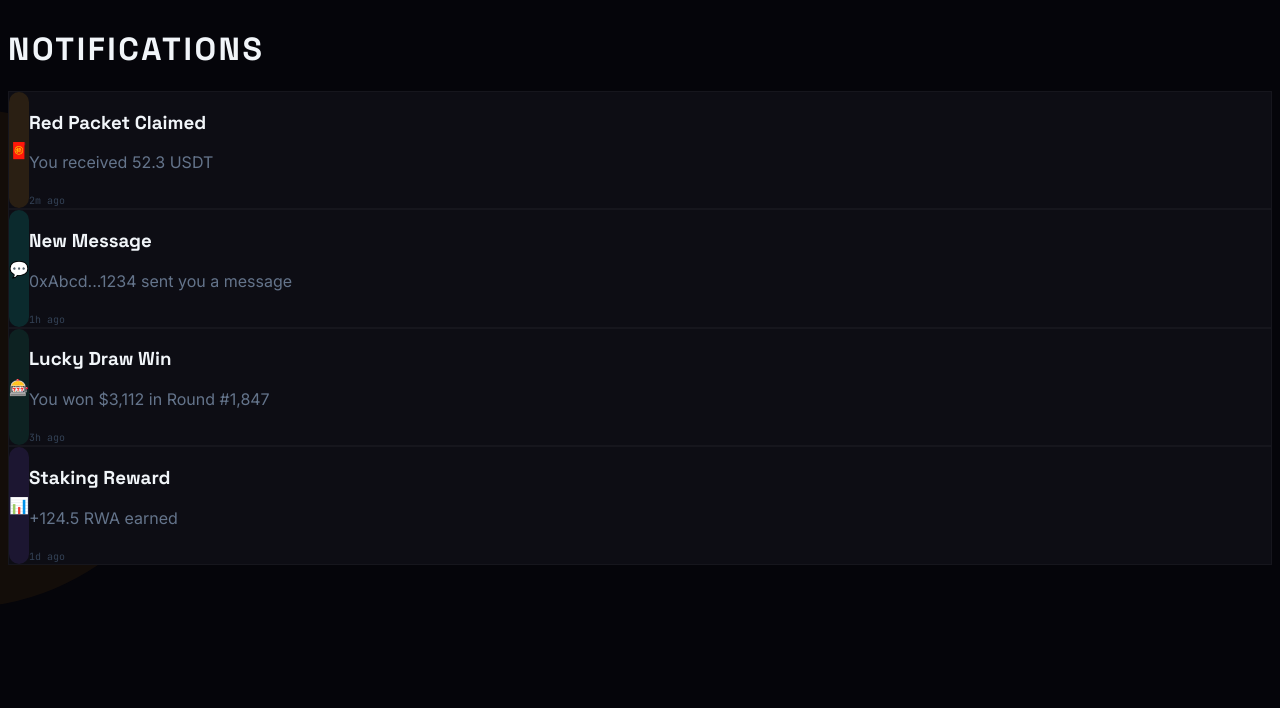
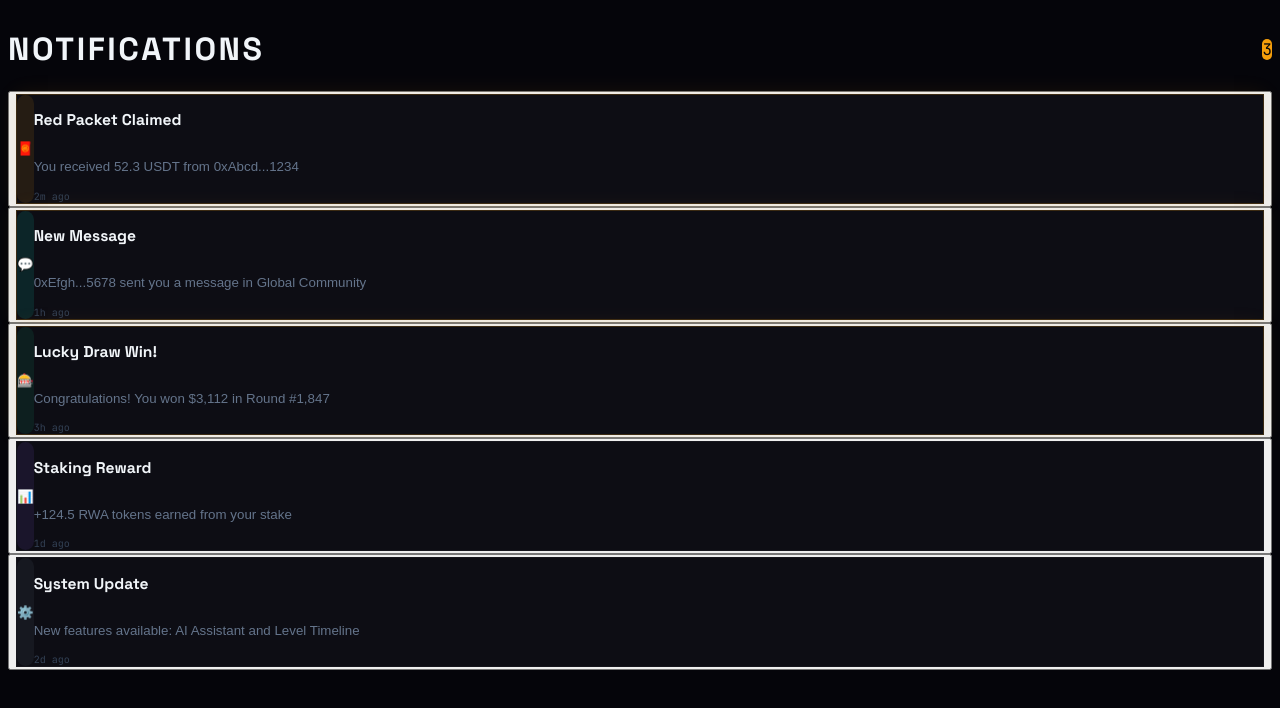
Before and after one commit to wx6668888/rwa-defi-chat, a Next.js app: page /notifications in a window 1280 px wide. Shown: the top 708 px of the page. Built offline with nearby package versions, Linux system fonts and the light colour scheme.

Commit message:
Refine notifications page with read/unread states and better styling

```diff
--- a/app/notifications/page.tsx
+++ b/app/notifications/page.tsx
@@ -1,37 +1,146 @@
 "use client"
 
+import { useState } from "react"
+
+// Notification types with proper styling
+const notificationTypes = {
+  redPacket: { icon: "🧧", color: "#f59e0b", bgColor: "rgba(245,158,11,0.1)" },
+  message: { icon: "💬", color: "#00f5d4", bgColor: "rgba(0,245,212,0.1)" },
+  luckyDraw: { icon: "🎰", color: "#10b981", bgColor: "rgba(16,185,129,0.1)" },
+  staking: { icon: "📊", color: "#8b5cf6", bgColor: "rgba(139,92,246,0.1)" },
+  system: { icon: "⚙️", color: "#64748b", bgColor: "rgba(100,116,139,0.1)" },
+}
+
+interface Notification {
+  id: string
+  type: keyof typeof notificationTypes
+  title: string
+  description: string
+  time: string
+  read: boolean
+}
+
 export default function NotificationsPage() {
-  const notifications = [
-    { icon: "🧧", title: "Red Packet Claimed", desc: "You received 52.3 USDT", time: "2m ago", color: "#f59e0b" },
-    { icon: "💬", title: "New Message", desc: "0xAbcd...1234 sent you a message", time: "1h ago", color: "#00f5d4" },
-    { icon: "🎰", title: "Lucky Draw Win", desc: "You won $3,112 in Round #1,847", time: "3h ago", color: "#10b981" },
-    { icon: "📊", title: "Staking Reward", desc: "+124.5 RWA earned", time: "1d ago", color: "#8b5cf6" },
-  ]
+  const [notifications, setNotifications] = useState<Notification[]>([
+    {
+      id: "1",
+      type: "redPacket",
+      title: "Red Packet Claimed",
+      description: "You received 52.3 USDT from 0xAbcd...1234",
+      time: "2m ago",
+      read: false,
+    },
+    {
+      id: "2",
+      type: "message",
+      title: "New Message",
+      description: "0xEfgh...5678 sent you a message in Global Community",
+      time: "1h ago",
+      read: false,
+    },
+    {
+      id: "3",
+      type: "luckyDraw",
+      title: "Lucky Draw Win!",
+      description: "Congratulations! You won $3,112 in Round #1,847",
+      time: "3h ago",
+      read: false,
+    },
+    {
+      id: "4",
+      type: "staking",
+      title: "Staking Reward",
+      description: "+124.5 RWA tokens earned from your stake",
+      time: "1d ago",
+      read: true,
+    },
+    {
+      id: "5",
+      type: "system",
+      title: "System Update",
+      description: "New features available: AI Assistant and Level Timeline",
+      time: "2d ago",
+      read: true,
+    },
+  ])
+
+  const markAsRead = (id: string) => {
+    setNotifications(prev =>
+      prev.map(n => n.id === id ? { ...n, read: true } : n)
+    )
+  }
+
+  const unreadCount = notifications.filter(n => !n.read).length
 
   return (
     <div className="relative flex min-h-screen flex-col bg-[#05050a] pb-20">
-      <div className="pointer-events-none fixed inset-0">
+      {/* Background effects */}
+      <div className="pointer-events-none fixed inset-0 overflow-hidden">
         <div className="absolute -right-[200px] top-[100px] h-[500px] w-[500px] rounded-full bg-[#f59e0b] opacity-[0.06] blur-3xl" />
+        <div className="absolute -bottom-[200px] -left-[200px] h-[500px] w-[500px] rounded-full bg-[#00f5d4] opacity-[0.05] blur-3xl" />
+        <div className="absolute inset-0 opacity-[0.03]" style={{
+          backgroundImage: 'linear-gradient(rgba(255,255,255,0.1) 1px, transparent 1px), linear-gradient(90deg, rgba(255,255,255,0.1) 1px, transparent 1px)',
+          backgroundSize: '80px 80px'
+        }} />
       </div>
 
+      {/* Content */}
       <div className="relative z-10 px-5 pt-6">
-        <h1 className="mb-6 font-[family-name:var(--font-space-grotesk)] text-lg font-extrabold uppercase tracking-[0.08em] text-[#f1f5f9]">
-          Notifications
-        </h1>
+        {/* Header */}
+        <div className="mb-6 flex items-center justify-between">
+          <h1 className="font-[family-name:var(--font-space-grotesk)] text-lg font-extrabold uppercase tracking-[0.08em] text-[#f1f5f9]">
+            Notifications
+          </h1>
+          {unreadCount > 0 && (
+            <div className="flex h-6 w-6 items-center justify-center rounded-full bg-[#f59e0b]">
+              <span className="font-[family-name:var(--font-jetbrains-mono)] text-xs font-bold text-[#05050a]">
+                {unreadCount}
+              </span>
+            </div>
+          )}
+        </div>
 
+        {/* Notifications List */}
         <div className="space-y-3">
-          {notifications.map((notif, i) => (
-            <div key={i} className="flex gap-3 rounded-xl border border-[rgba(255,255,255,0.04)] bg-[#0d0d14] p-4">
-              <div className="flex h-10 w-10 shrink-0 items-center justify-center rounded-full text-xl" style={{ backgroundColor: `${notif.color}20` }}>
-                {notif.icon}
-              </div>
-              <div className="flex-1">
-                <h3 className="font-[family-name:var(--font-space-grotesk)] text-sm font-bold text-[#f1f5f9]">{notif.title}</h3>
-                <p className="mt-1 text-xs text-[#64748b]">{notif.desc}</p>
-                <span className="mt-2 inline-block font-[family-name:var(--font-jetbrains-mono)] text-[10px] text-[#334155]">{notif.time}</span>
-              </div>
-            </div>
-          ))}
+          {notifications.map((notif) => {
+            const type = notificationTypes[notif.type]
+            return (
+              <button
+                key={notif.id}
+                onClick={() => markAsRead(notif.id)}
+                className="w-full text-left"
+              >
+                <div className={`flex gap-3 rounded-xl border p-4 transition-all ${
+                  notif.read
+                    ? 'border-[rgba(255,255,255,0.04)] bg-[#0d0d14]'
+                    : 'border-[rgba(245,158,11,0.2)] bg-[#0d0d14] shadow-[0_0_20px_rgba(245,158,11,0.1)]'
+                }`}>
+                  <div
+                    className="flex h-11 w-11 shrink-0 items-center justify-center rounded-full text-xl"
+                    style={{ backgroundColor: type.bgColor }}
+                  >
+                    {type.icon}
+                  </div>
+                  <div className="flex-1 min-w-0">
+                    <div className="flex items-start justify-between gap-2">
+                      <h3 className="font-[family-name:var(--font-space-grotesk)] text-sm font-bold text-[#f1f5f9]">
+                        {notif.title}
+                      </h3>
+                      {!notif.read && (
+                        <div className="h-2 w-2 shrink-0 rounded-full bg-[#f59e0b]" />
+                      )}
+                    </div>
+                    <p className="mt-1 text-xs text-[#64748b] line-clamp-2">
+                      {notif.description}
+                    </p>
+                    <span className="mt-2 inline-block font-[family-name:var(--font-jetbrains-mono)] text-[10px] text-[#334155]">
+                      {notif.time}
+                    </span>
+                  </div>
+                </div>
+              </button>
+            )
+          })}
         </div>
       </div>
     </div>
```
